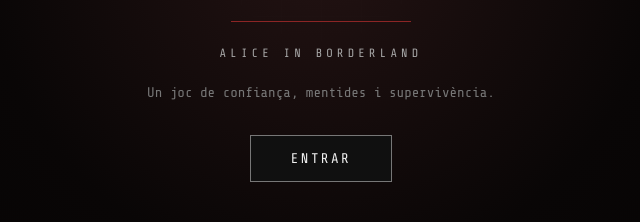
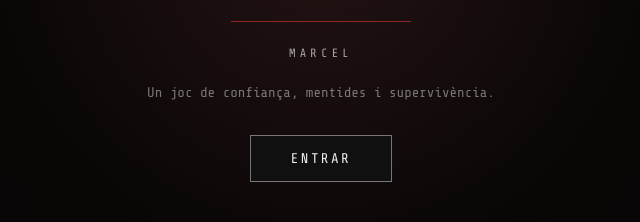
Before and after one commit to laiaan/osi3, a plain HTML site: page index.html in a window 1280 px wide. Shown: the part 464-686 px from the top of the page, 319-959 px from the left. Drawn offline with nearby package versions, Linux system fonts and the light colour scheme.

Commit message:
Update index.html

```diff
--- a/index.html
+++ b/index.html
@@ -22,7 +22,7 @@
             <div class="game-symbol">♥</div>
             <h1>JACK OF HEARTS</h1>
             <div class="opening-line"></div>
-            <p class="opening-subtitle">ALICE IN BORDERLAND</p>
+            <p class="opening-subtitle">MARCEL</p>
             <p class="opening-description">Un joc de confiança, mentides i supervivència.</p>
             <button id="start-button" class="main-button">ENTRAR</button>
         </div>
```
